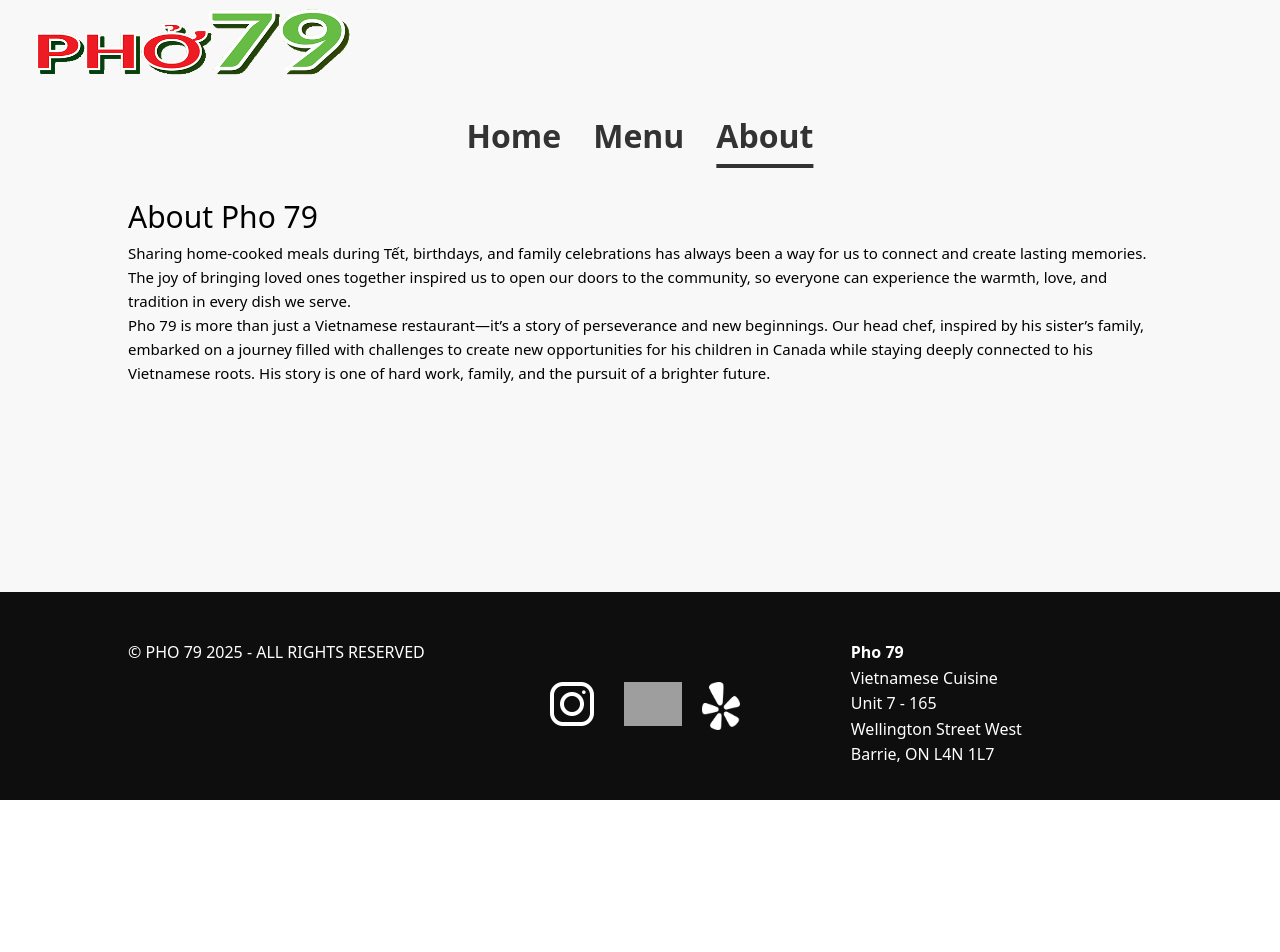
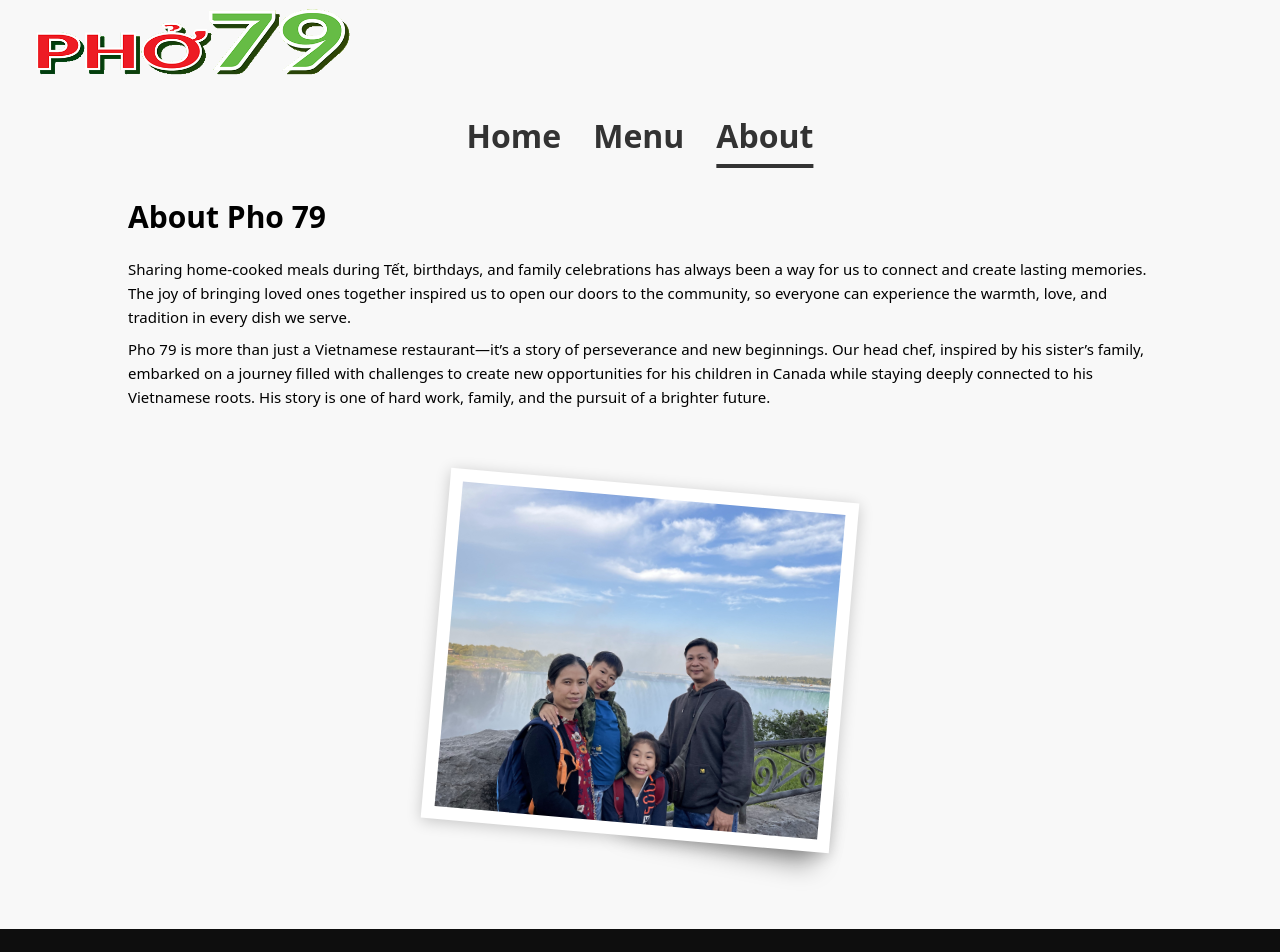
Before and after one commit to benjaminnguyen2/pho79, a Vue app: page /about in a window 1280 px wide. Shown: the top 952 px of the page. Before the commit the page ends 800 px from the top, so only its background shows below. Built offline with nearby package versions, Linux system fonts and the light colour scheme; grey boxes are pictures that could not be loaded.

Commit message:
fix: added new image to about us and added accents to menu

```diff
--- a/src/views/AboutView.vue
+++ b/src/views/AboutView.vue
@@ -1,8 +1,8 @@
 <template>
   <div class="main-section">
     <div class="content-wrapper">
-      <h1>About Pho 79</h1>
-      <p>
+      <h1 style="font-weight: 700; padding-bottom: 1rem">About Pho 79</h1>
+      <p style="padding-bottom: 0.5rem">
         Sharing home-cooked meals during Tết, birthdays, and family celebrations has always been a
         way for us to connect and create lasting memories. The joy of bringing loved ones together
         inspired us to open our doors to the community, so everyone can experience the warmth, love,
@@ -15,6 +15,116 @@
         connected to his Vietnamese roots. His story is one of hard work, family, and the pursuit of
         a brighter future.
       </p>
+      <div class="item">
+        <div class="polaroid">
+          <img src="@/assets/about/family.jpg" alt="" />
+        </div>
+      </div>
     </div>
   </div>
 </template>
+<style>
+* {
+  box-sizing: border-box;
+}
+
+.polaroid {
+  display: flex;
+  justify-self: center;
+  align-items: center;
+  background: #fff;
+  padding: 1rem;
+  box-shadow: 0 0.2rem 1.2rem rgba(0, 0, 0, 0.2);
+}
+.polaroid > img {
+  max-width: 100%;
+  height: auto;
+}
+.caption {
+  font-size: 1.8rem;
+  text-align: center;
+  line-height: 2em;
+}
+.item {
+  width: 50%;
+  display: flex;
+  justify-content: center; /* Center horizontally */
+  align-items: center; /* Optional: center vertically inside its container */
+  margin: 2rem auto; /* Center with auto margins */
+  @media only screen and (max-width: 1024px) {
+    min-width: 350px;
+  }
+}
+
+.item .polaroid:before {
+  content: '';
+  position: absolute;
+  z-index: -1;
+  transition: all 0.35s;
+}
+.item:nth-of-type(4n + 1) {
+  transform: scale(0.8, 0.8) rotate(5deg);
+  transition: all 0.35s;
+}
+.item:nth-of-type(4n + 1) .polaroid:before {
+  transform: rotate(6deg);
+  height: 20%;
+  width: 47%;
+  bottom: 30px;
+  right: 12px;
+  box-shadow: 0 2.1rem 2rem rgba(0, 0, 0, 0.4);
+}
+.item:nth-of-type(4n + 2) {
+  transform: scale(0.8, 0.8) rotate(-5deg);
+  transition: all 0.35s;
+}
+.item:nth-of-type(4n + 2) .polaroid:before {
+  transform: rotate(-6deg);
+  height: 20%;
+  width: 47%;
+  bottom: 30px;
+  left: 12px;
+  box-shadow: 0 2.1rem 2rem rgba(0, 0, 0, 0.4);
+}
+.item:nth-of-type(4n + 4) {
+  transform: scale(0.8, 0.8) rotate(3deg);
+  transition: all 0.35s;
+}
+.item:nth-of-type(4n + 4) .polaroid:before {
+  transform: rotate(4deg);
+  height: 20%;
+  width: 47%;
+  bottom: 30px;
+  right: 12px;
+  box-shadow: 0 2.1rem 2rem rgba(0, 0, 0, 0.3);
+}
+.item:nth-of-type(4n + 3) {
+  transform: scale(0.8, 0.8) rotate(-3deg);
+  transition: all 0.35s;
+}
+.item:nth-of-type(4n + 3) .polaroid:before {
+  transform: rotate(-4deg);
+  height: 20%;
+  width: 47%;
+  bottom: 30px;
+  left: 12px;
+  box-shadow: 0 2.1rem 2rem rgba(0, 0, 0, 0.3);
+}
+.item:hover {
+  filter: none;
+  transform: scale(1, 1) rotate(0deg) !important;
+  transition: all 0.35s;
+}
+.item:hover .polaroid:before {
+  content: '';
+  position: absolute;
+  z-index: -1;
+  transform: rotate(0deg);
+  height: 90%;
+  width: 90%;
+  bottom: 0%;
+  right: 5%;
+  box-shadow: 0 1rem 3rem rgba(0, 0, 0, 0.2);
+  transition: all 0.35s;
+}
+</style>
--- a/src/views/MenuView.vue
+++ b/src/views/MenuView.vue
@@ -3,126 +3,118 @@
     <div class="content-wrapper">
       <!-- APPETIZER -->
       <div class="appetizer">
-        <h1 class="section-title">KHAI VI - APPETIZER</h1>
+        <h1 class="section-title">KHAI VỊ - APPETIZER</h1>
       </div>
       <div class="food-item">
         <div class="item-name">
-          <h2 style="font-weight: 700; width: 80%">K1: Cha Gio Tom Thit</h2>
-          <h2 style="width: 20%">$6.00</h2>
+          <h2 style="font-weight: 700; width: 80%">K1: Chả Giò Tôm Thịt</h2>
+          <h2 style="width: 20%; font-weight: 700">$6</h2>
         </div>
         <p>Fried spring rolls with shrimp and pork</p>
       </div>
       <div class="food-item">
         <div class="item-name">
-          <h2 style="font-weight: 700; width: 80%">K2: Goi Cuon Tom Thit</h2>
-          <h2 style="width: 20%">$6.00</h2>
+          <h2 style="font-weight: 700; width: 80%">K2: Gỏi Cuốn Tôm Thịt</h2>
+          <h2 style="width: 20%; font-weight: 700">$6</h2>
         </div>
         <p>Fresh spring rolls with shrimp and pork</p>
       </div>
       <div class="food-item">
         <div class="item-name">
-          <h2 style="font-weight: 700; width: 80%">K3: Banh Mi Viet Nam</h2>
-          <h2 style="width: 20%">$6.00</h2>
+          <h2 style="font-weight: 700; width: 80%">K3: Bánh Mì Việt Nam</h2>
+          <h2 style="width: 20%; font-weight: 700">$6</h2>
         </div>
         <p>Vietnamese Sandwich</p>
       </div>
 
       <!-- PHO -->
       <div class="pho">
-        <h1 class="section-title">PHO BO - BEEF NOODLE SOUP</h1>
+        <h1 class="section-title">PHỞ BÒ - BEEF NOODLE SOUP</h1>
       </div>
       <div class="food-item">
         <div class="item-name">
-          <h2 style="font-weight: 700; width: 80%">P1: Pho Tai</h2>
-          <h2 style="width: 20%">$13.00/$15.00</h2>
+          <h2 style="font-weight: 700; width: 80%">P1: Phở Tái</h2>
+          <h2 style="width: 20%; font-weight: 700">$13/$15</h2>
         </div>
         <p>Rare beef rice noodle soup</p>
       </div>
-
       <div class="food-item">
         <div class="item-name">
-          <h2 style="font-weight: 700; width: 80%">P2: Pho Tai Nam</h2>
-          <h2 style="width: 20%">$13.00/$15.00</h2>
+          <h2 style="font-weight: 700; width: 80%">P2: Phở Tái Nạm</h2>
+          <h2 style="width: 20%; font-weight: 700">$13/$15</h2>
         </div>
         <p>Rare beef & well done flank rice noodle soup</p>
       </div>
-
       <div class="food-item">
         <div class="item-name">
-          <h2 style="font-weight: 700; width: 80%">P3: Pho Tai Bo Vien</h2>
-          <h2 style="width: 20%">$13.00/$15.00</h2>
+          <h2 style="font-weight: 700; width: 80%">P3: Phở Tái Bò Viên</h2>
+          <h2 style="width: 20%; font-weight: 700">$13/$15</h2>
         </div>
         <p>Rare beef & beef balls rice noodle soup</p>
       </div>
-
       <div class="food-item">
         <div class="item-name">
-          <h2 style="font-weight: 700; width: 80%">P4: Pho Nam Bo Vien</h2>
-          <h2 style="width: 20%">$13.00/$15.00</h2>
+          <h2 style="font-weight: 700; width: 80%">P4: Phở Nạm Bò Viên</h2>
+          <h2 style="width: 20%; font-weight: 700">$13/$15</h2>
         </div>
         <p>Well done flank beef & beef ball rice noodle soup</p>
       </div>
-
       <div class="food-item">
         <div class="item-name">
-          <h2 style="font-weight: 700; width: 80%">P5: Pho Nam</h2>
-          <h2 style="width: 20%">$13.00/$15.00</h2>
+          <h2 style="font-weight: 700; width: 80%">P5: Phở Nạm</h2>
+          <h2 style="width: 20%; font-weight: 700">$13/$15</h2>
         </div>
         <p>Well done flank beef rice noodle soup</p>
       </div>
-
       <div class="food-item">
         <div class="item-name">
-          <h2 style="font-weight: 700; width: 80%">P6: Pho Dac Biet</h2>
-          <h2 style="width: 20%">$14.00/$16.00</h2>
+          <h2 style="font-weight: 700; width: 80%">P6: Phở Đặc Biệt</h2>
+          <h2 style="width: 20%; font-weight: 700">$14/$16</h2>
         </div>
         <p>House special noodle soup</p>
       </div>
 
       <!-- VERMICELLI -->
       <div class="vermicelli-dishes">
-        <h1 class="section-title">BUN - VERMICELLI DISHES</h1>
+        <h1 class="section-title">BÚN - VERMICELLI DISHES</h1>
       </div>
       <div class="food-item">
         <div class="item-name">
-          <h2 style="font-weight: 700; width: 80%">B1: Bun Cha Gio Thit Nuong</h2>
-          <h2 style="width: 20%">$15.00</h2>
+          <h2 style="font-weight: 700; width: 80%">B1: Bún Chả Giò Thịt Nướng</h2>
+          <h2 style="width: 20%; font-weight: 700">$15</h2>
         </div>
         <p>Vermicelli with grilled pork & shrimp spring roll</p>
       </div>
-
       <div class="food-item">
         <div class="item-name">
-          <h2 style="font-weight: 700; width: 80%">B2: Bun Bo Hue</h2>
-          <h2 style="width: 20%">$6.00</h2>
+          <h2 style="font-weight: 700; width: 80%">B2: Bún Bò Huế</h2>
+          <h2 style="width: 20%; font-weight: 700">$6</h2>
         </div>
-        <p>Hue beef noodle soup</p>
+        <p>Huế beef noodle soup</p>
       </div>
 
-      <!-- RICE DISHES!!! -->
+      <!-- RICE DISHES -->
       <div class="rice-dishes">
-        <h1 class="section-title">COM - RICE DISHES</h1>
+        <h1 class="section-title">CƠM - RICE DISHES</h1>
       </div>
       <div class="food-item">
         <div class="item-name">
-          <h2 style="font-weight: 700; width: 80%">C1: Com Tam Suon Nuong</h2>
-          <h2 style="width: 20%">$14.00</h2>
+          <h2 style="font-weight: 700; width: 80%">C1: Cơm Tấm Sườn Nướng</h2>
+          <h2 style="width: 20%; font-weight: 700">$14</h2>
         </div>
         <p>Grilled pork chop with steamed broken rice</p>
       </div>
-
       <div class="food-item">
         <div class="item-name">
-          <h2 style="font-weight: 700; width: 80%">C2: Com Tam Suon Nuon & Truong Ga Opla</h2>
-          <h2 style="width: 20%">$15.00</h2>
+          <h2 style="font-weight: 700; width: 80%">C2: Cơm Tấm Sườn Nướng & Trứng Gà Ốpla</h2>
+          <h2 style="width: 20%; font-weight: 700">$15</h2>
         </div>
         <p>Grilled pork chop & fried egg with steamed broken rice</p>
       </div>
-
       <div class="food-item">
         <div class="item-name">
-          <h2 style="font-weight: 700; width: 80%">C3: Bun Cha Gio Thit Nuong</h2>
-          <h2 style="width: 20%">$15.00</h2>
+          <h2 style="font-weight: 700; width: 80%">C3: Cơm Gà Nướng</h2>
+          <h2 style="width: 20%; font-weight: 700">$15</h2>
         </div>
         <p>Grilled chicken broken rice</p>
       </div>
@@ -134,23 +126,21 @@
       <div class="food-item">
         <div class="item-name">
           <h2 style="font-weight: 700; width: 80%">Soft drinks</h2>
-          <h2 style="width: 20%">$2.50</h2>
+          <h2 style="width: 20%; font-weight: 700">$2.5</h2>
         </div>
         <p></p>
       </div>
-
       <div class="food-item">
         <div class="item-name">
           <h2 style="font-weight: 700; width: 80%">Water bottle</h2>
-          <h2 style="width: 20%">$1.00</h2>
+          <h2 style="width: 20%; font-weight: 700">$1</h2>
         </div>
         <p></p>
       </div>
-
       <div class="food-item">
         <div class="item-name">
           <h2 style="font-weight: 700; width: 80%">Vietnamese coffee</h2>
-          <h2 style="width: 20%">$4.00</h2>
+          <h2 style="width: 20%; font-weight: 700">$4</h2>
         </div>
         <p></p>
       </div>
```
Also changed, not shown: src/assets/about/banner.jpg (added), src/assets/about/family.jpg (added).
